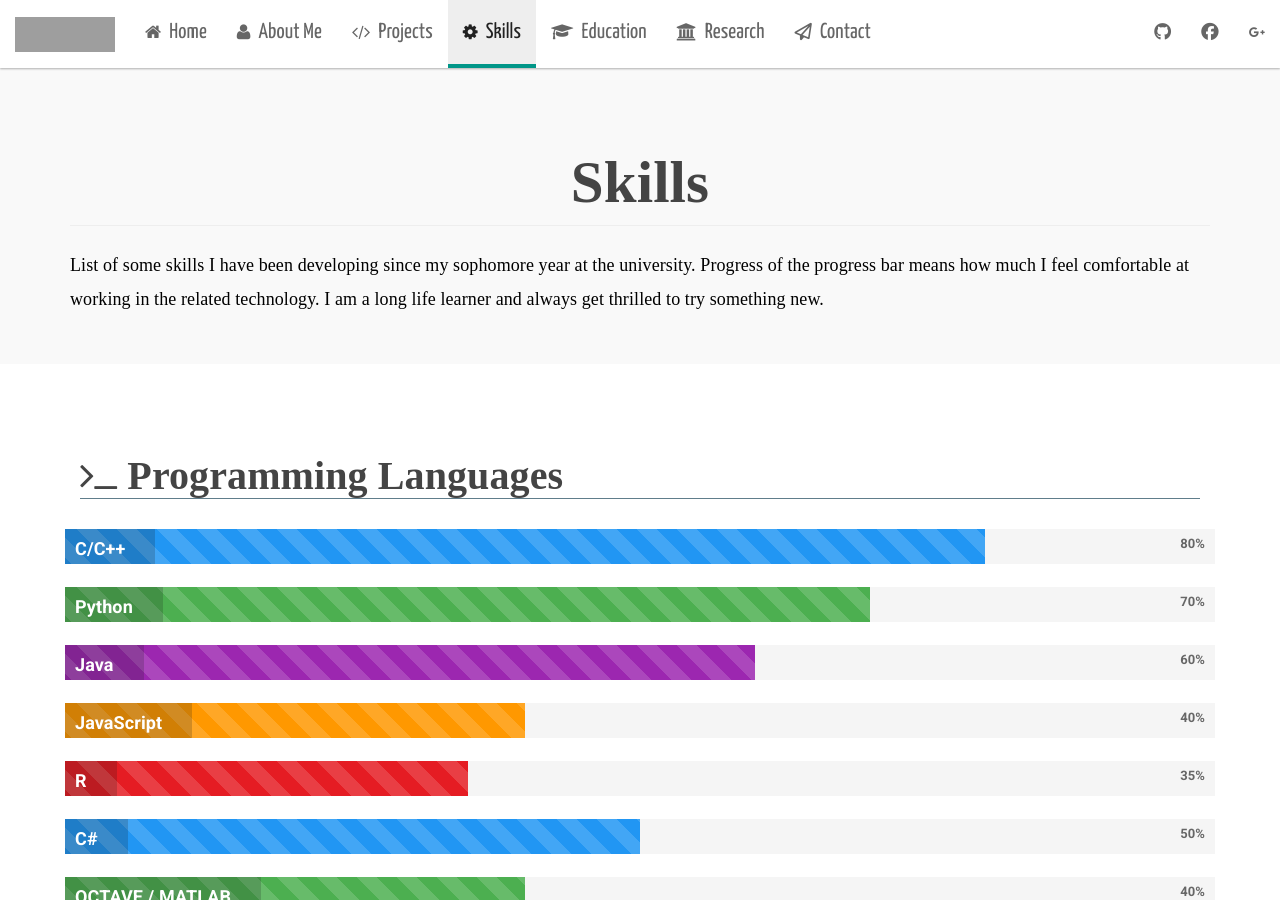
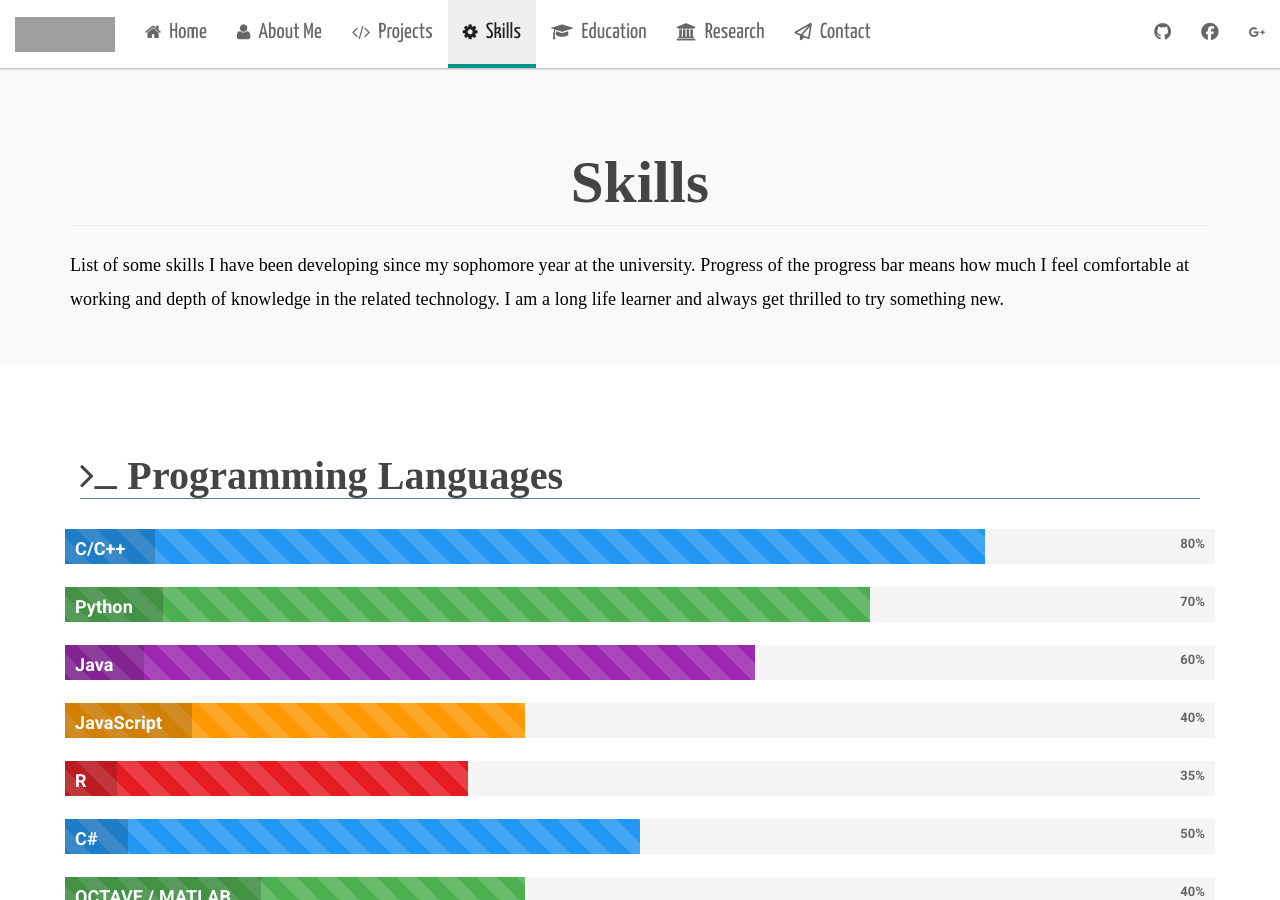
Before and after one commit to manashmandal/manashmandal.github.io, a Jekyll site: the page built from skills.html, in a window 1280 px wide and 900 px high. Built offline with Jekyll 4.4.1, drawn with Linux system fonts in a browser that asks for light colours; nearby versions of some CDN libraries; some web fonts are replaced; grey boxes are pictures that could not be loaded.

Commit message:
corrected a sentence

```diff
--- a/skills.html
+++ b/skills.html
@@ -8,7 +8,7 @@
     <div class="container">
         <h1 class="education-heading page-header text-center"><strong>Skills</strong></h1>
         <div class="para-graph">
-            List of some skills I have been developing since my sophomore year at the university. Progress of the progress bar means how much I feel comfortable at working in the related technology. I am a long life learner and always get thrilled to try something new.
+            List of some skills I have been developing since my sophomore year at the university. Progress of the progress bar means how much I feel comfortable at working and depth of knowledge in the related technology. I am a long life learner and always get thrilled to try something new.
         </div>
     </div>
 </div>
```
